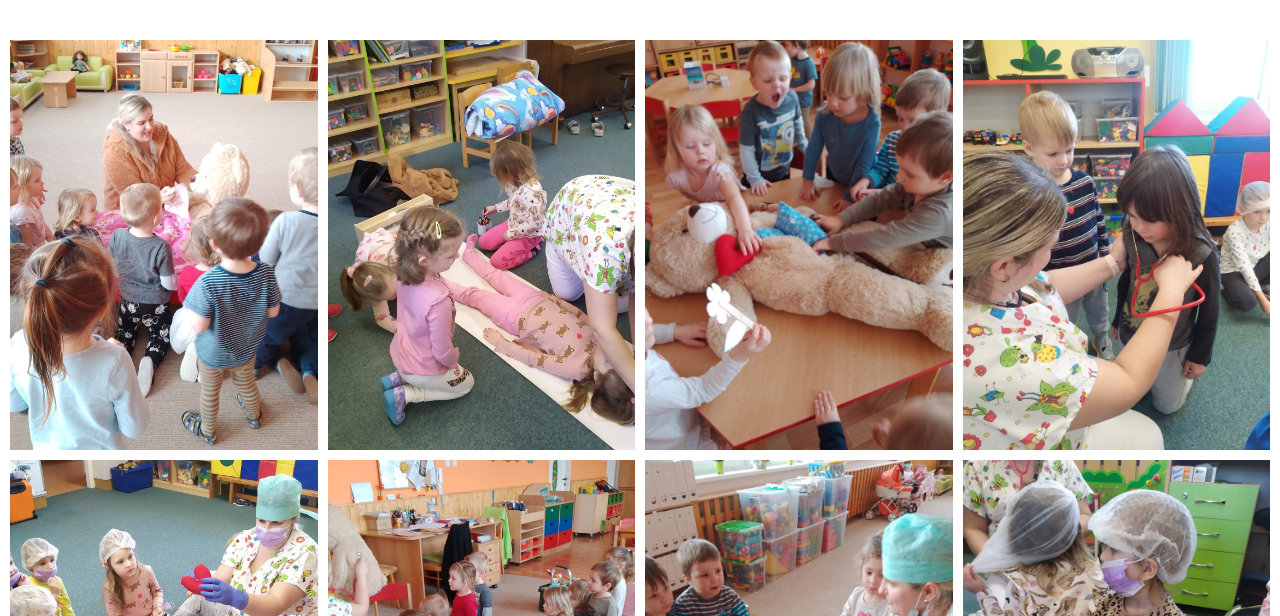
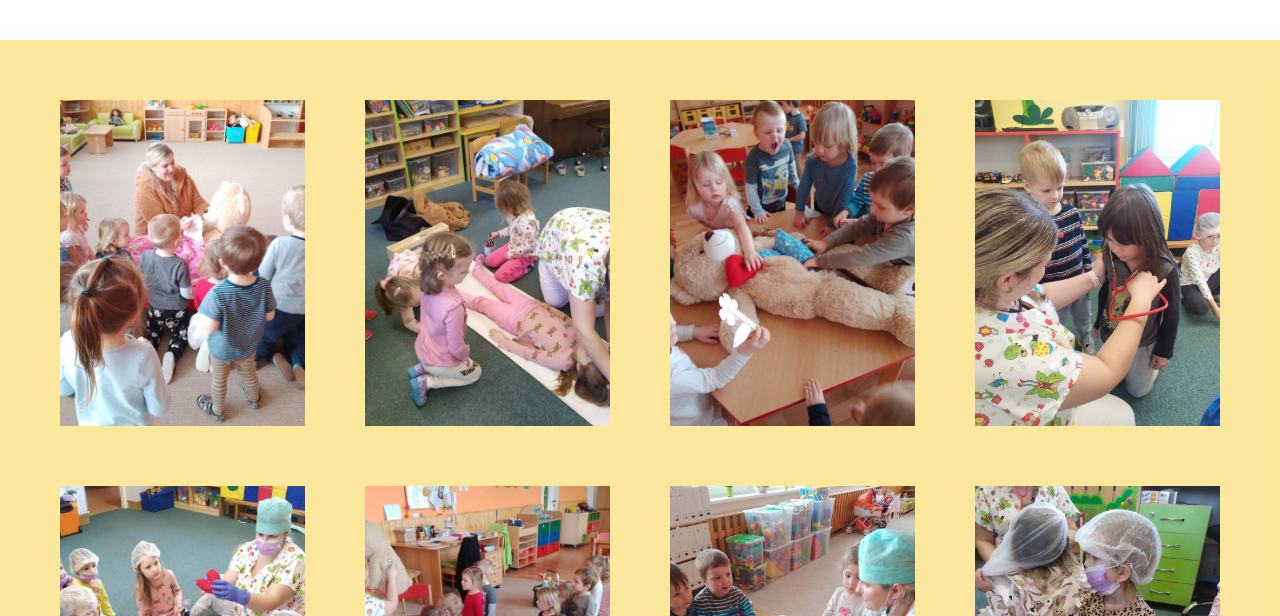
Before and after one commit to eliska-casey/medvidek-u-lekare, an Eleventy site: page galerie.html in a window 1280 px wide. Shown: the part 184-800 px from the top of the page. Built offline with nearby package versions, Linux system fonts and the light colour scheme; Eleventy itself is replaced by a stand-in of ours; files that its build step writes are made by us from their sources.

Commit message:
zmena v galerii

```diff
--- a/style.scss
+++ b/style.scss
@@ -2,6 +2,7 @@ $primary-yellow: #F9D030;
 $primary-pink: #F62AA0;
 $primary-green: #B8EE30;
 $primary-blue: #26DFD0;
+$secondary-yellow: rgba(249, 208, 48, 0.48);
 $font-headings: "League Spartan", sans-serif;
 $font: "Libre Baskerville", serif;
 
@@ -560,7 +561,7 @@ html, body {
 
 
 .contact {
-    background-color: rgba(249, 208, 48, 0.48);
+    background-color: $secondary-yellow;
     padding: 40px;
     margin: 40px;
     border-radius: 20px;
@@ -722,9 +723,11 @@ label {
 .gallery {
     display: grid;
     grid-template-columns: repeat(2, 1fr);
-    grid-auto-rows: 200px; // výška jednoho řádku
-    gap: 10px;
-    margin: 10px;
+    grid-auto-rows: 200px;
+    gap: 20px;
+    margin: 0;
+    background-color: $secondary-yellow;
+    padding: 10px;
 
     @media (min-width: 768px) {
     grid-template-columns: repeat(3, 1fr);
@@ -733,12 +736,15 @@ label {
     @media (min-width: 1025px) {
     grid-template-columns: repeat(4, 1fr);
     grid-template-rows: repeat(2, 1fr);
+    gap: 60px;
+    padding: 60px;
     }
 }
 
 .gallery__preview {
   height: 100%;
   width: 100%;
+  max-width: 100%;
   object-fit: cover;
 }
 
```
Also changed, not shown: css/style.css, css/style.min.css, 2 other files.
